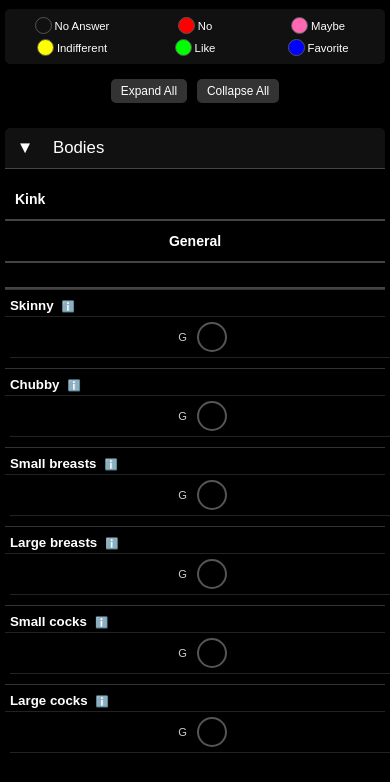
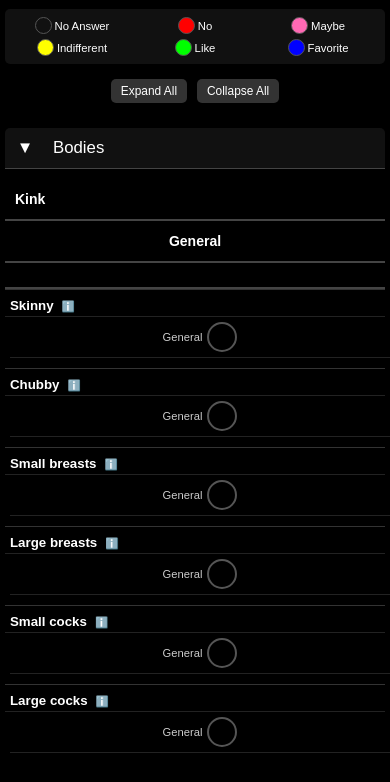
Before and after one commit to JoJoGatito/Ultra-Kinklist, a plain HTML site: page index.html in a window 390 px wide. Shown: the part 62-844 px from the top of the page. Drawn offline with Linux system fonts and the light colour scheme.

Commit message:
1. Modified the kinklist.js file to use more descriptive labels for mobile views:     - For Dominant/Submissive columns, now using dom/sub instead of single letters     - For Actor/Subject columns, now using the full words     - For Giving/Receiving columns, now using give/receive instead of single letters     - For other column types, using the full column name   2. Updated the CSS to accommodate longer texts:     - Changed the fixed width (18px) to auto with a minimum width of 30px     - This ensures there's enough space for the longer labels while still maintaining proper alignment

```diff
--- a/kinklist.js
+++ b/kinklist.js
@@ -218,13 +218,57 @@ function renderKinklist(categories) {
             if (columnNames.length === 2) {
                 const givingDiv = document.createElement('div');
                 givingDiv.className = 'kink-giving';
-                givingDiv.dataset.type = columnNames[0].charAt(0); // First character of column name
+
+                // For mobile view, use more descriptive labels
+                if (isMobile) {
+                    // For Dominant/Submissive use "dom/sub"
+                    if (columnNames[0] === "Dominant" && columnNames[1] === "Submissive") {
+                        givingDiv.dataset.type = "dom";
+                    }
+                    // For Giving/Receiving use "give/receive"
+                    else if (columnNames[0] === "Giving" && columnNames[1] === "Receiving") {
+                        givingDiv.dataset.type = "give";
+                    }
+                    // For Actor/Subject use full words
+                    else if (columnNames[0] === "Actor" && columnNames[1] === "Subject") {
+                        givingDiv.dataset.type = "Actor";
+                    }
+                    // Default fallback to full word
+                    else {
+                        givingDiv.dataset.type = columnNames[0];
+                    }
+                } else {
+                    givingDiv.dataset.type = columnNames[0].charAt(0); // First character for desktop
+                }
+
                 const givingButton = createRadioGroup('giving', `${category.name}-${kink.name}`);
                 givingDiv.appendChild(givingButton);
 
                 const receivingDiv = document.createElement('div');
                 receivingDiv.className = 'kink-receiving';
-                receivingDiv.dataset.type = columnNames[1].charAt(0); // First character of column name
+
+                // For mobile view, use more descriptive labels
+                if (isMobile) {
+                    // For Dominant/Submissive use "dom/sub"
+                    if (columnNames[0] === "Dominant" && columnNames[1] === "Submissive") {
+                        receivingDiv.dataset.type = "sub";
+                    }
+                    // For Giving/Receiving use "give/receive"
+                    else if (columnNames[0] === "Giving" && columnNames[1] === "Receiving") {
+                        receivingDiv.dataset.type = "receive";
+                    }
+                    // For Actor/Subject use full words
+                    else if (columnNames[0] === "Actor" && columnNames[1] === "Subject") {
+                        receivingDiv.dataset.type = "Subject";
+                    }
+                    // Default fallback to full word
+                    else {
+                        receivingDiv.dataset.type = columnNames[1];
+                    }
+                } else {
+                    receivingDiv.dataset.type = columnNames[1].charAt(0); // First character for desktop
+                }
+
                 const receivingButton = createRadioGroup('receiving', `${category.name}-${kink.name}`);
                 receivingDiv.appendChild(receivingButton);
 
@@ -240,7 +284,14 @@ function renderKinklist(categories) {
             } else {
                 const generalDiv = document.createElement('div');
                 generalDiv.className = 'kink-giving';
-                generalDiv.dataset.type = columnNames[0].charAt(0); // First character of column name
+
+                // For mobile, use the full column name
+                if (isMobile) {
+                    generalDiv.dataset.type = columnNames[0];
+                } else {
+                    generalDiv.dataset.type = columnNames[0].charAt(0); // First character for desktop
+                }
+
                 const generalButton = createRadioGroup('general', `${category.name}-${kink.name}`);
                 generalDiv.appendChild(generalButton);
 
--- a/styles.css
+++ b/styles.css
@@ -545,7 +545,8 @@ h1 {
 
     .kink-giving:before, .kink-receiving:before {
         display: inline-block;
-        width: 18px;
+        width: auto;
+        min-width: 30px;
         margin-right: 5px;
         font-size: 0.8em;
         opacity: 0.8;
```
